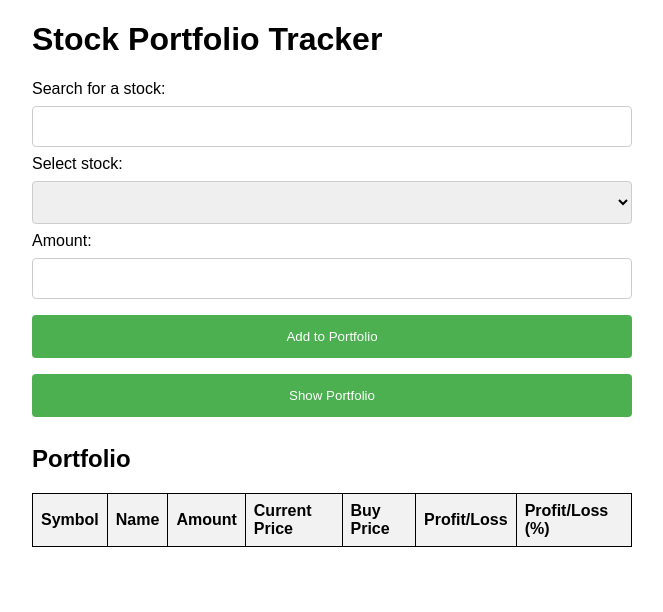
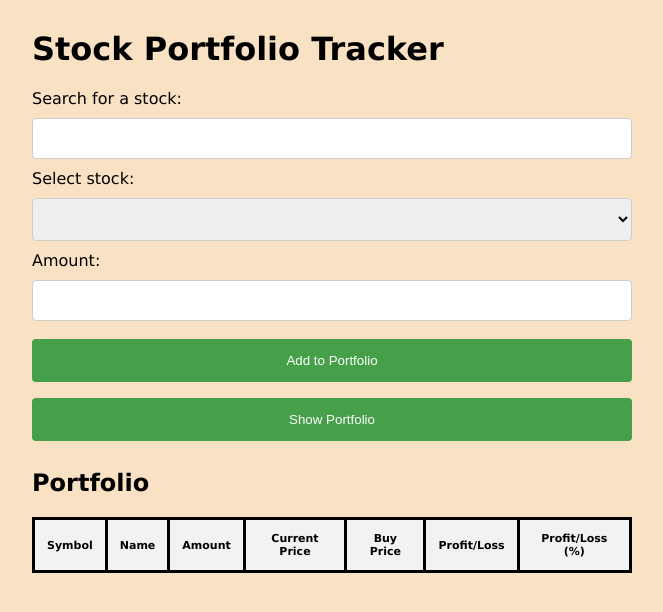
Before and after one commit to juliobellano/first-repo, a PHP site: page / in a window 1280 px wide. Shown: the top 612 px of the page, without its empty margins (308-971 px from the left). Run offline with PHP 8.4, Linux system fonts and the light colour scheme; lists and menus that the app fills with data are empty.

Commit message:
Update styles.css
add color background and put two element side by side

```diff
--- a/styles.css
+++ b/styles.css
@@ -1,26 +1,41 @@
 body {
-    font-family: Arial, sans-serif;
-    margin: 20px;
+    background-color:rgb(249,225,196);
+    font-family:Verdana, Geneva, Tahoma, sans-serif;
+    margin: 10px;
 }
 
 .container {
     max-width: 600px;
-    margin: auto;
+    margin: 30px auto;
 }
 
-input[type=text], select, input[type=number] {
+input[type=text], select {
     width: 100%;
     padding: 12px;
-    margin: 8px 0;
+    margin: 10px auto;
     display: inline-block;
     border: 1px solid #ccc;
     border-radius: 4px;
     box-sizing: border-box;
 }
 
+input[type=number] {
+    width: 100%;
+    padding: 12px;
+    margin: 10px auto;
+    border: 1px solid #ccc;
+    border-radius: 4px;
+    box-sizing: border-box;
+}
+
+.col-1-2 {
+    width: 49%;
+    display: inline-block;
+    vertical-align: top;
+}
 input[type=submit], button {
     width: 100%;
-    background-color: #4CAF50;
+    background-color: #45a049;
     color: white;
     padding: 14px 20px;
     margin: 8px 0;
@@ -29,24 +44,33 @@ input[type=submit], button {
     cursor: pointer;
 }
 
-input[type=submit]:hover, button:hover {
-    background-color: #45a049;
-}
-
 table {
+    font-size: 11px;
     width: 100%;
     border-collapse: collapse;
 }
 
 table, th, td {
-    border: 1px solid black;
+    border: 3px solid black;
 }
 
 th, td {
-    padding: 8px;
-    text-align: left;
+    padding: 12px;
 }
 
 th {
     background-color: #f2f2f2;
 }
+
+.group:before,
+.group:after {
+    content:"";
+    display: table;
+}
+.group:after {
+    clear: both;
+}
+.group {
+    clear: both;
+    zoom: 1;
+}
```
